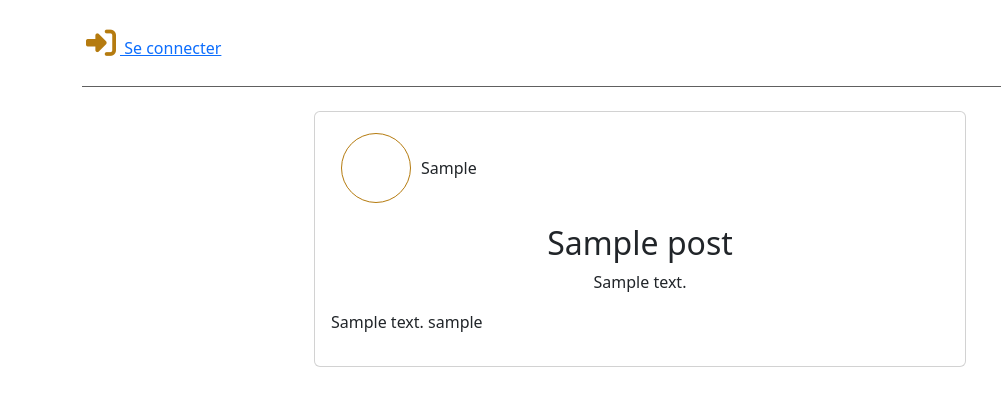
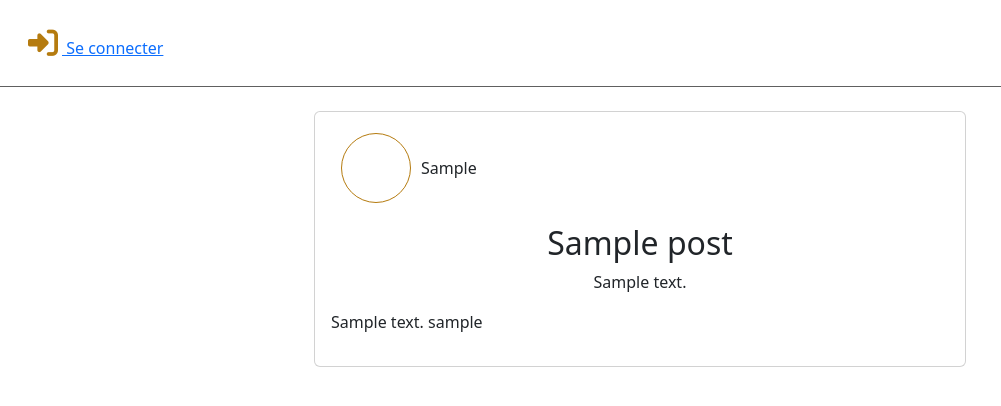
Before and after one commit to framelelo/freedom, a PHP site: page /freedom/index.php?page=style in a window 1280 px wide. Shown: the top 406 px of the page, without its empty margins (0-1001 px from the left). Run offline with PHP 8.4, Linux system fonts and the light colour scheme; tables that the repository leaves empty or names only in its code hold one stand-in row (values such as "Sample post").

Commit message:
Styled profile page

```diff
--- a/css/style.css
+++ b/css/style.css
@@ -75,7 +75,6 @@ textarea {
 
 .posts {
     .card-top {
-
         text-transform: capitalize;
         display: flex;
         align-items: center;
--- a/templates/layout.php
+++ b/templates/layout.php
@@ -23,8 +23,8 @@ global $isConnected;
     </head>
 
     <body>
-        <div class="main-container container" id="page_<?= $title?>">
-            <header class='py-4 mb-4'>
+        <div class="main-container" id="page_<?= $title?>">
+            <header class='p-4 mb-4'>
                 <?php if ($isConnected){
                     $gender = $_SESSION["users"]["gender"];
                     $username = $_SESSION["users"]["username"];
```
